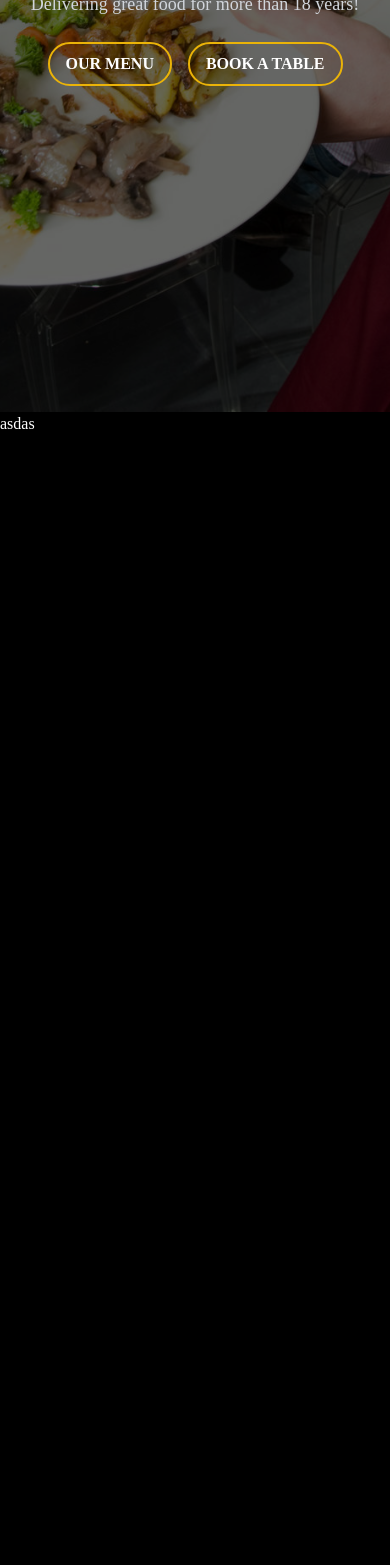
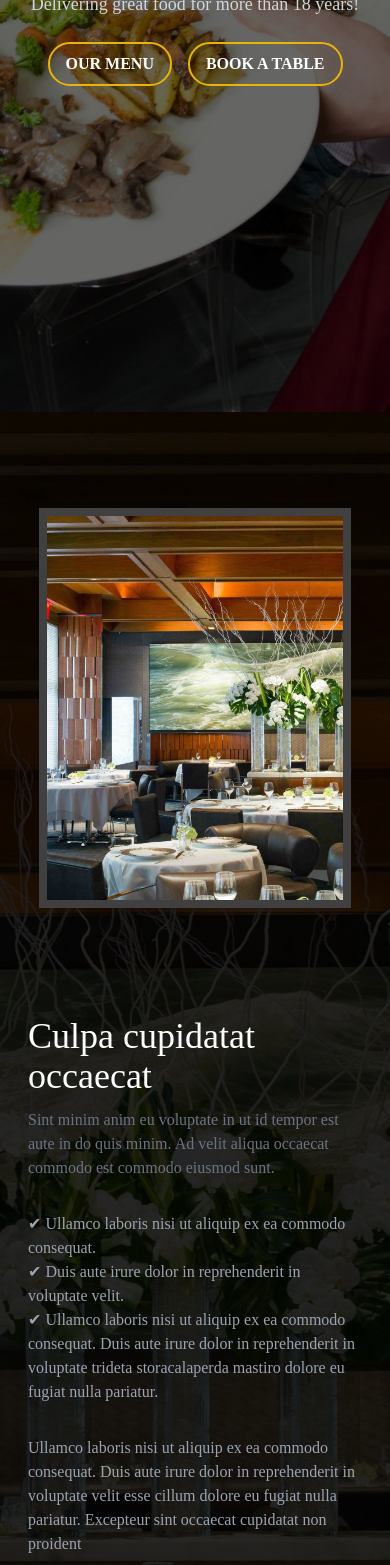
Before and after one commit to mekbalidris/Restaurantly, a React (Vite) app: page / in a window 390 px wide. Shown: the part 432-1997 px from the top of the page. Before the commit the page ends 1688 px from the top, so only its background shows below. Built offline with nearby package versions, Linux system fonts and the light colour scheme.

Commit message:
added a responsive about page

```diff
--- a/src/App.css
+++ b/src/App.css
@@ -39,12 +39,26 @@ body{
   }
 
   h2{
+    @apply text-4xl font-playfair;
+  }
+
+  h3{
     @apply text-xl ;
+  }
+
+  p{
+    @apply text-gray-500 text-left w-full;
+  }
+
+  .p1{
+    @apply text-gray-400;
   }
 
   .buttons{
     @apply px-4 py-2 border-2 border-yellow-500 text-white font-semibold rounded-full cursor-pointer transition duration-300 ease-in-out hover:bg-yellow-500 hover:bg-opacity-40;
   }
 
-
+  .sideimage{
+    @apply w-80 border-8 border-neutral-700 transition duration-500 hover:scale-105 lg:w-70 h-70;
+  }
 }
--- a/src/pages/About.jsx
+++ b/src/pages/About.jsx
@@ -1,8 +1,57 @@
+import about_bg from '../assets/bg/about_bg.jpg'
+
 export default function About(){
 
     return(
         <>
-            <div className="h-screen">asdas</div>
+        <div
+        style={{
+          backgroundImage: `url(${about_bg})`,
+          backgroundSize: 'cover',
+          backgroundPosition: 'center',
+          height: '200vh',
+          width: '100%',
+          position: 'relative',
+        }}
+      >
+        {/*overlay for the background*/}
+        <div
+          style={{
+            position: 'absolute',
+            top: 0,
+            left: 0,
+            right: 0,
+            bottom: 0,
+            backgroundColor: `rgba(0, 0, 0, 0.85)`,
+            zIndex: 1,
+          }}
+        />
+        <div>
+        <div className='flex flex-wrap-reverse justify-center items-center h-full gap-2 flex-row'>
+          <div className='flex w-full p-7 flex-col justify-center items-center text-left z-10 lg:w-1/2'>
+            <h2 className='mt-20 text-left w-full'>Culpa cupidatat occaecat</h2>
+            <p className='mt-3'>Sint minim anim eu voluptate in ut id tempor est aute in do quis minim. Ad velit aliqua occaecat commodo est commodo eiusmod sunt.</p>
+            <p className='p1 mt-8'>&#10004; Ullamco laboris nisi ut aliquip ex ea commodo consequat.</p>
+            <p className='p1'>&#10004; Duis aute irure dolor in reprehenderit in voluptate velit.</p>
+            <p className='p1'>&#10004; Ullamco laboris nisi ut aliquip ex ea commodo consequat. Duis aute irure
+            dolor in reprehenderit in voluptate trideta storacalaperda mastiro dolore
+            eu fugiat nulla pariatur.</p>
+            <p className='p1 mt-8'>Ullamco laboris nisi ut aliquip ex ea commodo consequat. Duis aute irure dolor in reprehenderit in voluptate velit esse cillum dolore eu fugiat nulla pariatur. Excepteur sint occaecat cupidatat non proident</p>
+          </div>
+
+          <div
+            className='sideimage'
+            style={{
+            marginTop: '6rem',
+            backgroundImage: `url(${about_bg})`,
+            backgroundSize: 'cover',
+            zIndex: '10',
+        }}>
+
+          </div>
+        </div>
+        </div>
+        </div>
         </>
     )
 }
--- a/src/pages/Home.jsx
+++ b/src/pages/Home.jsx
@@ -35,9 +35,9 @@ export default function Home() {
               Restaurantly
             </span>
           </h1>
-          <h2 className="text-gray-300 text-lg mb-6">
+          <h3 className="text-gray-300 text-lg mb-6">
             Delivering great food for more than 18 years!
-          </h2>
+          </h3>
           <div className="flex gap-4">
             <button className="buttons">
               OUR MENU
--- a/tailwind.config.js
+++ b/tailwind.config.js
@@ -9,11 +9,20 @@ export default {
       colors: {
 
       },
+      screens:{
+        lg: '1100px',
+      },
       width:{
-        '100': '100%'
+        '100': '100%',
+        '80' : '80%',
+        '70' : '500px',
       },
       height:{
-        '100' : '100%'
+        '100' : '100%',
+        '70' : '400px'
+      },
+      gap:{
+        '2' : '2%'
       },
       fontFamily: {
         playfair: ["Playfair Display"],
```
Also changed, not shown: src/assets/bg/about_bg.jpg (added).
